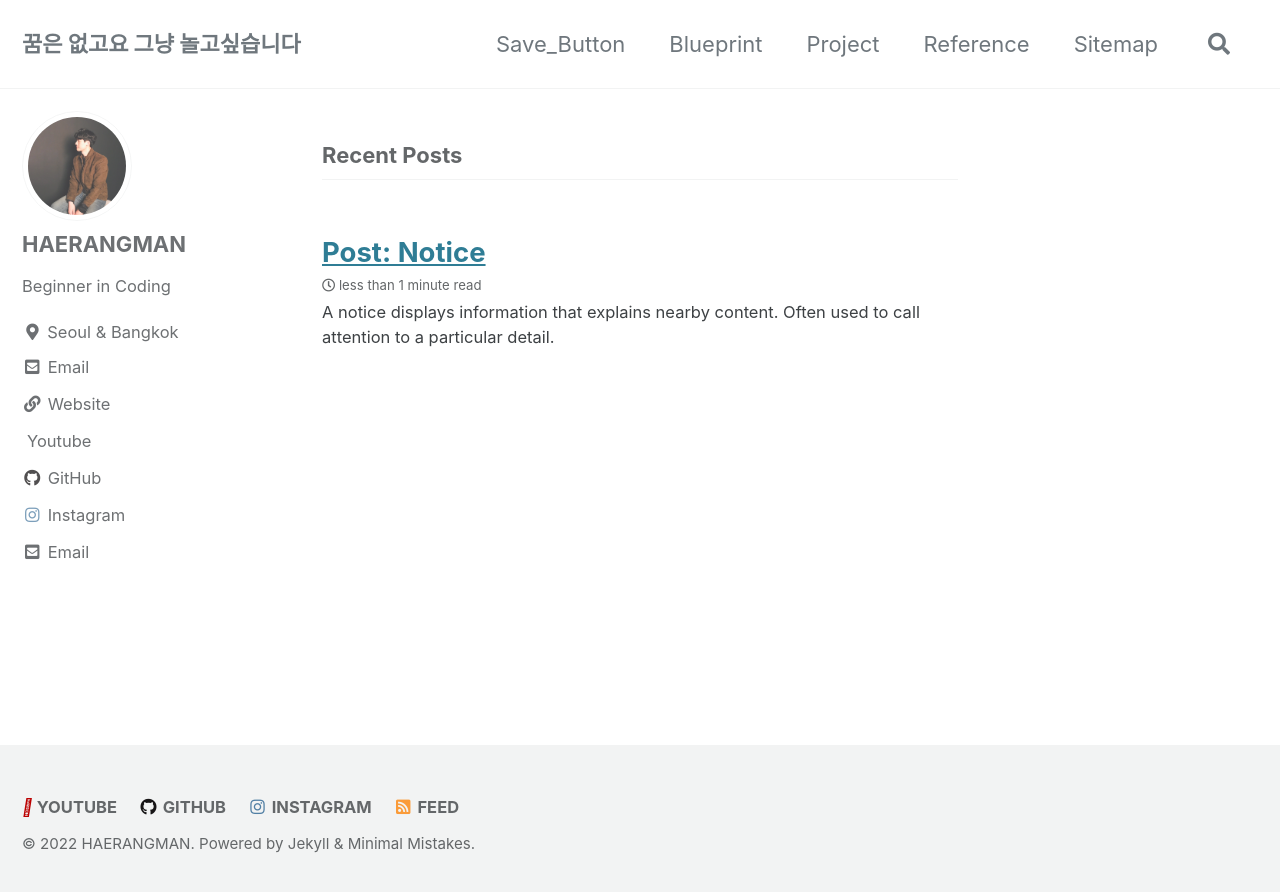
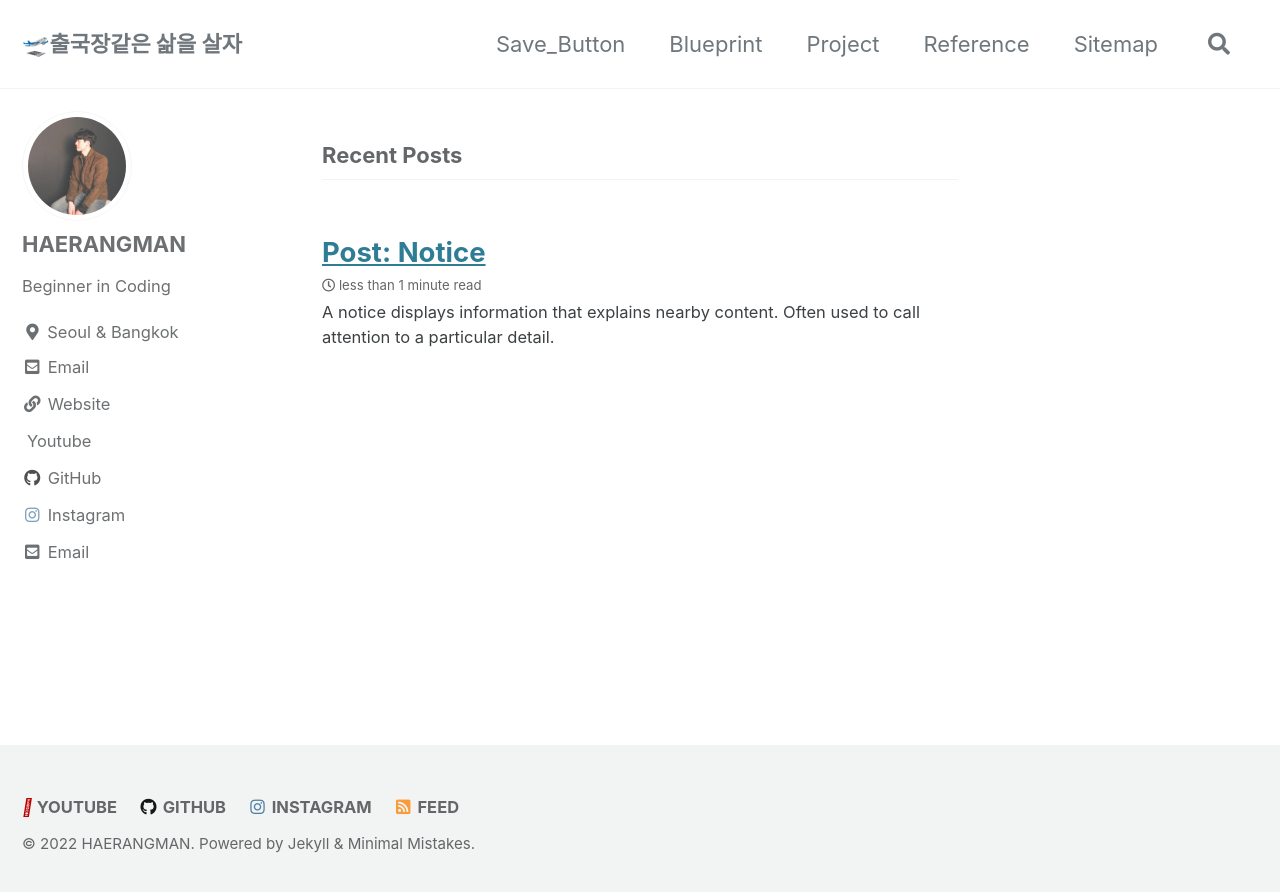
Before and after one commit to HAERANGMAN/HAERANGMAN.github.io, a Jekyll site: the page built from index.html, in a window 1280 px wide. Shown: the top 892 px of the page. Built offline with Jekyll 4.4.1, drawn with Linux system fonts in a browser that asks for light colours; cached includes are drawn as plain includes; the list of posts is cut into pages by our own code.

Commit message:
config edited

```diff
--- a/_config.yml
+++ b/_config.yml
@@ -16,11 +16,11 @@ minimal_mistakes_skin    : "default" # "air" , "aqua", "contrast", "dark", "dirt
 
 # Site Settings
 locale                   : "kr-KR"
-title                    : "꿈은 없고요 그냥 놀고싶습니다"
+title                    : "🛫출국장같은 삶을 살자"
 title_separator          : "-"
 subtitle                 : # site tagline that appears below site title in masthead
 name                     : "HAERANGMAN"
-description              : "Beginner in Coding"
+description              : "HAERANGMAN's Log"
 url                      : "https://haerangman.github.io/"
 baseurl                  : # the subpath of your site, e.g. "/blog"
 repository               : "HAERANGMAN/HAERANGMAN.github.io"
@@ -73,7 +73,7 @@ google:
 # SEO Related
 google_site_verification :
 bing_site_verification   :
-naver_site_verification  :
+naver_site_verification  : "d65bd961e7489ac8f25776ab3a54f3ec8fb66205"
 yandex_site_verification :
 baidu_site_verification  :
 
```
